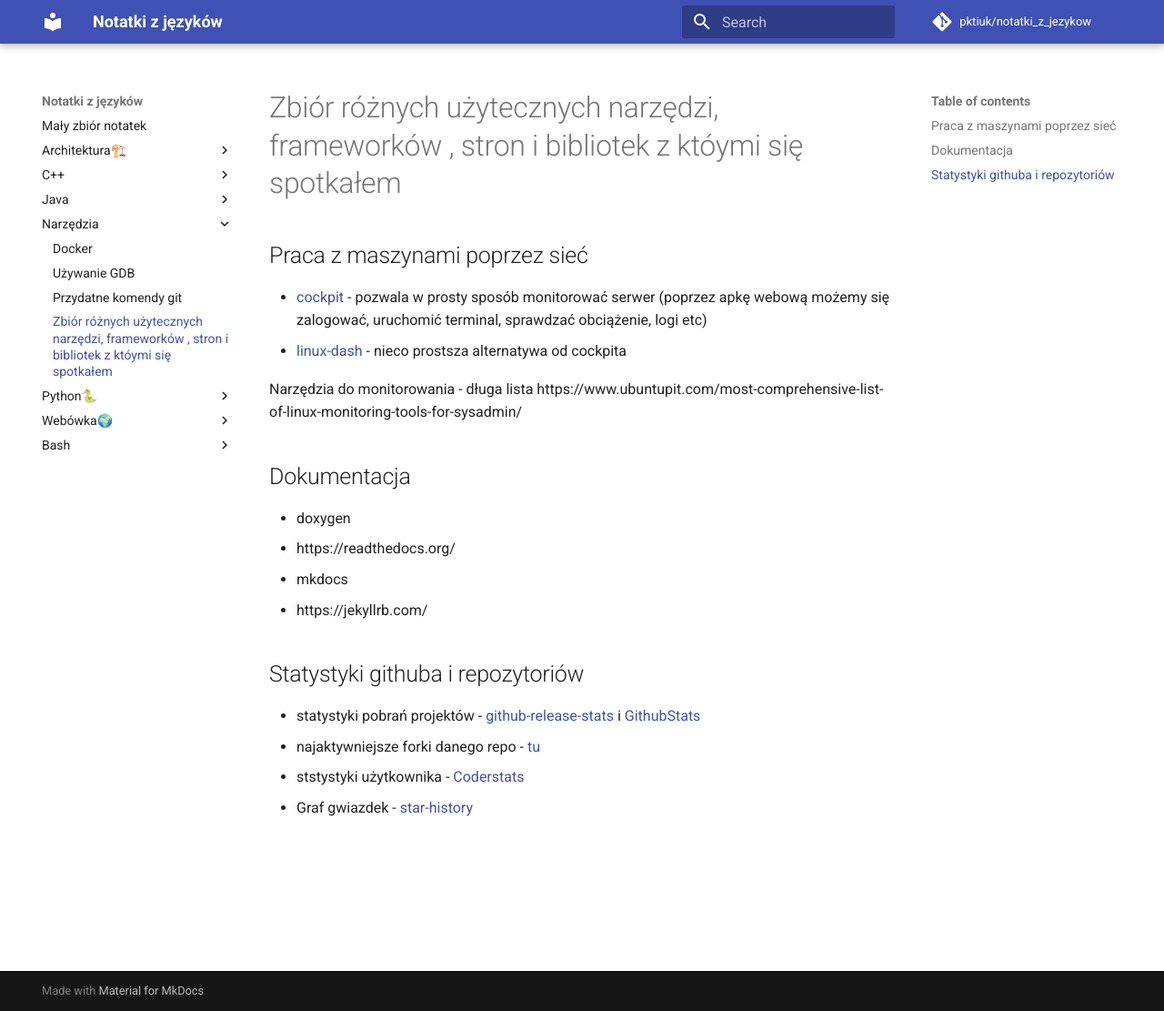
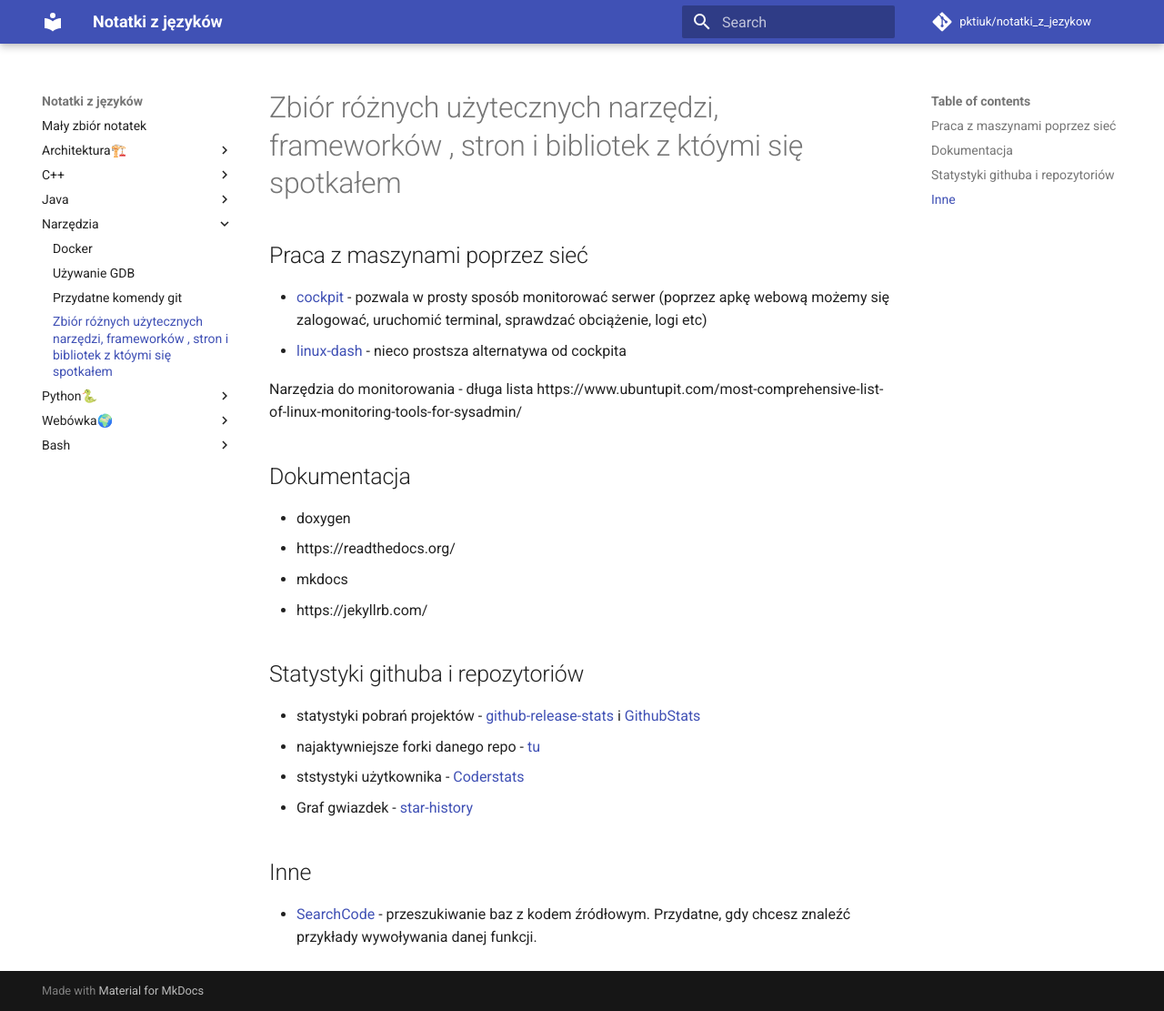
Before and after one commit to pktiuk/notatki_z_jezykow, an MkDocs documentation site: the page built from docs/Narzędzia/narzedzia.md, in a window 1280 px wide and 1111 px high. Shown: the whole window at 91% size. Built offline with MkDocs 1.6.1 and Material for MkDocs 9.7.7, drawn with Linux system fonts in a browser that asks for light colours; comment, search, counter and statistics services are not loaded.

Commit message:
Dodanie narzędzi SearchCode

```diff
--- a/docs/Narzędzia/narzedzia.md
+++ b/docs/Narzędzia/narzedzia.md
@@ -20,3 +20,7 @@
 - najaktywniejsze forki danego repo - [tu](https://techgaun.github.io/active-forks/index.html)
 - ststystyki użytkownika - [Coderstats](https://coderstats.net/)
 - Graf gwiazdek - [star-history](https://star-history.t9t.io/?ref=producthunt)
+
+## Inne
+
+- [SearchCode](https://searchcode.com/) - przeszukiwanie baz z kodem źródłowym. Przydatne, gdy chcesz znaleźć przykłady wywoływania danej funkcji.
```
